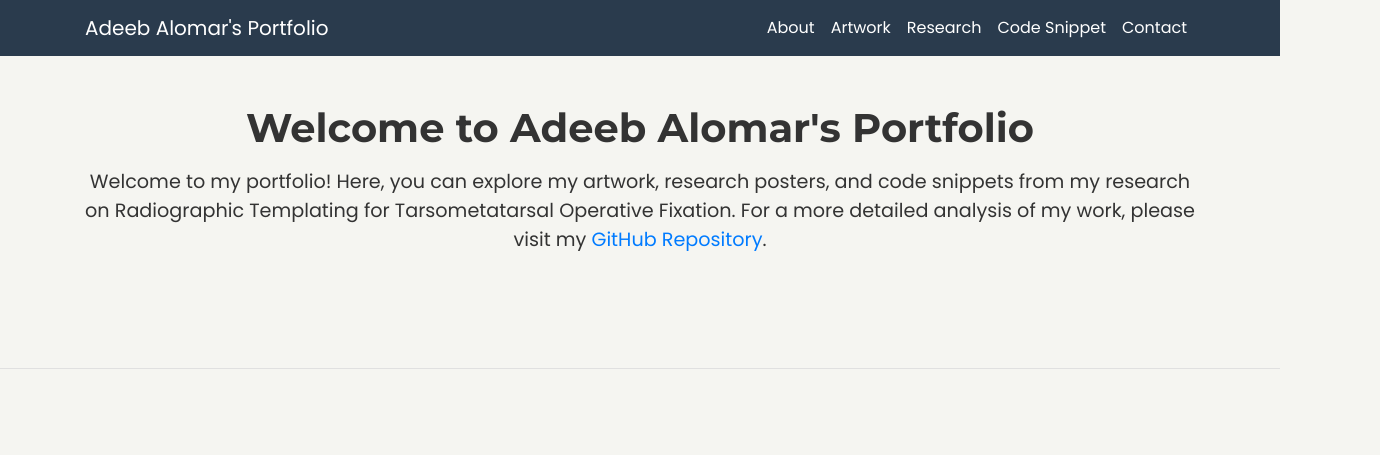
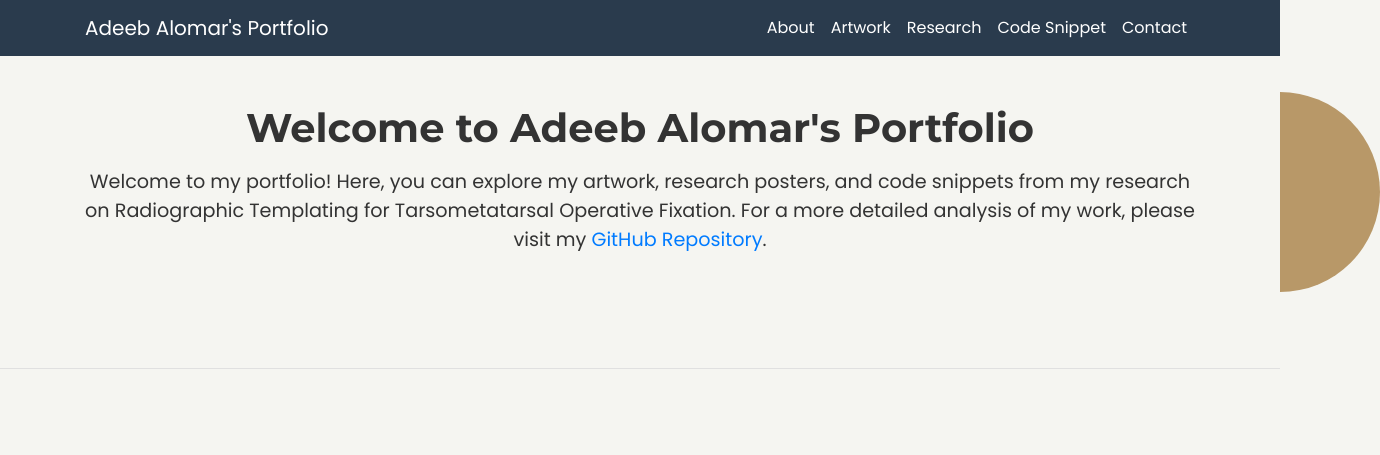
Before and after one commit to adeebalomar/portfolio, a plain HTML site: page index.html in a window 1280 px wide. Shown: the top 455 px of the page, 1380 px wide, since content can reach past the window. Drawn offline with nearby package versions, Linux system fonts and the light colour scheme.

Commit message:
Update index.html

```diff
--- a/index.html
+++ b/index.html
@@ -10,6 +10,9 @@
 
     <!-- Bootstrap CSS -->
     <link rel="stylesheet" href="https://stackpath.bootstrapcdn.com/bootstrap/4.3.1/css/bootstrap.min.css">
+
+    <!-- Font Awesome for Icons -->
+    <link rel="stylesheet" href="https://cdnjs.cloudflare.com/ajax/libs/font-awesome/5.15.3/css/all.min.css">
 
     <style>
         /* Modern fonts */
@@ -35,11 +38,12 @@
             color: #fff;
         }
 
-        /* Dark background for images */
+        /* Image cards with shadow effect */
         .image-container {
             background-color: #2c2c2c;
             padding: 10px;
             border-radius: 8px;
+            box-shadow: 0 4px 10px rgba(0, 0, 0, 0.1); /* Add shadow */
         }
 
         /* Separator Lines between sections */
@@ -48,7 +52,7 @@
             margin: 50px 0;
         }
 
-        /* Deep Navy Blue button styles with Brushed Gold hover */
+        /* Buttons */
         .btn-dark-blue {
             background-color: #2a3b4d; /* Deep Navy Blue */
             color: white;
@@ -66,7 +70,7 @@
             background-color: #f5f5f1; /* Soft Warm Beige */
             text-align: center;
             position: relative;
-            overflow: hidden; /* Allow shapes to be contained */
+            padding-bottom: 50px;
         }
 
         #intro h2 {
@@ -80,11 +84,18 @@
             color: #333; /* Darker text */
         }
 
-        /* Footer Contact Section with white text */
+        /* Footer Contact Section */
         #contact {
             background-color: #2a3b4d; /* Deep Navy Blue */
             color: white;
             padding: 50px 0;
+        }
+
+        /* Icons in contact section */
+        .contact-icons i {
+            font-size: 1.5rem;
+            color: #b89868; /* Brushed Gold icons */
+            margin-right: 15px;
         }
 
         /* Spacing between sections */
@@ -102,33 +113,33 @@
             color: #d4a5a5; /* Dusty Rose for links */
         }
 
-        /* Adjust Image Section Spacing */
-        .image-row {
-            margin-bottom: 20px;
+        /* Shapes */
+        .shape-circle {
+            position: absolute;
+            width: 200px;
+            height: 200px;
+            border-radius: 50%;
+            background-color: #b89868; /* Brushed Gold */
+            z-index: -1;
         }
 
-        /* Shapes in Intro Section */
-        .shape {
-            position: absolute;
-            border-radius: 50%;
-            background: #2a3b4d; /* Navy Blue */
-            z-index: -1; /* Behind content */
+        .shape-left {
+            top: 10%;
+            left: -100px;
         }
 
-        .circle-large {
-            width: 300px;
-            height: 300px;
-            top: 10%;
-            left: -150px;
+        .shape-right {
+            bottom: 10%;
+            right: -100px;
         }
 
-        .circle-small {
-            width: 150px;
-            height: 150px;
-            bottom: 10%;
-            right: -75px;
+        /* Subtle shadow for content sections */
+        .content-section {
+            background-color: white;
+            border-radius: 8px;
+            box-shadow: 0 4px 10px rgba(0, 0, 0, 0.05); /* Soft shadow */
+            padding: 30px;
         }
-
     </style>
 </head>
 <body>
@@ -159,15 +170,14 @@
             <p class="lead">
                 Welcome to my portfolio! Here, you can explore my artwork, research posters, and code snippets from my research on Radiographic Templating for Tarsometatarsal Operative Fixation. For a more detailed analysis of my work, please visit my <a href="https://github.com/adeebalomar/portfolio" target="_blank">GitHub Repository</a>.
             </p>
-            <!-- Shapes in the background -->
-            <div class="shape circle-large"></div>
-            <div class="shape circle-small"></div>
+            <!-- Decorative Shapes -->
+            <div class="shape-circle shape-left"></div>
+            <div class="shape-circle shape-right"></div>
         </div>
     </section>
 
     <!-- Separator Line -->
     <div class="section-divider"></div>
-
    <!-- Artwork Section -->
 <section id="artwork" class="py-5">
     <div class="container">
```
